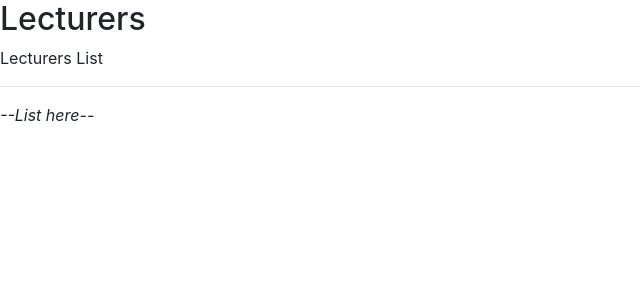
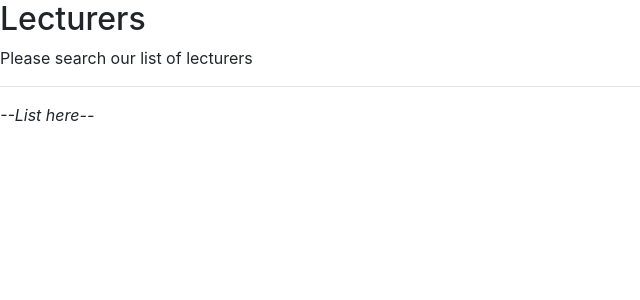
Before and after one commit to SeanFitzpatrick0/EBII1819--Trinity_Module_Review, a Django app: page /lecturers/ in a window 1280 px wide. Shown: the part 24-324 px from the top of the page, without its empty margins (0-640 px from the left). Run offline with Django 3.2, Linux system fonts and the light colour scheme; some libraries are stand-ins or nearby versions.

Commit message:
Edit to lecturerList.html

```diff
--- a/Rate_Trinity/lecturers/templates/lecturers/lecturersList.html
+++ b/Rate_Trinity/lecturers/templates/lecturers/lecturersList.html
@@ -2,7 +2,7 @@
 
 {% block content %}
     <h2>Lecturers</h2>
-    <p>Lecturers List</p>
+    <p>Please search our list of lecturers</p>
     <hr/>
     <p><i>--List here--</i></p>
 {% endblock %}
```
